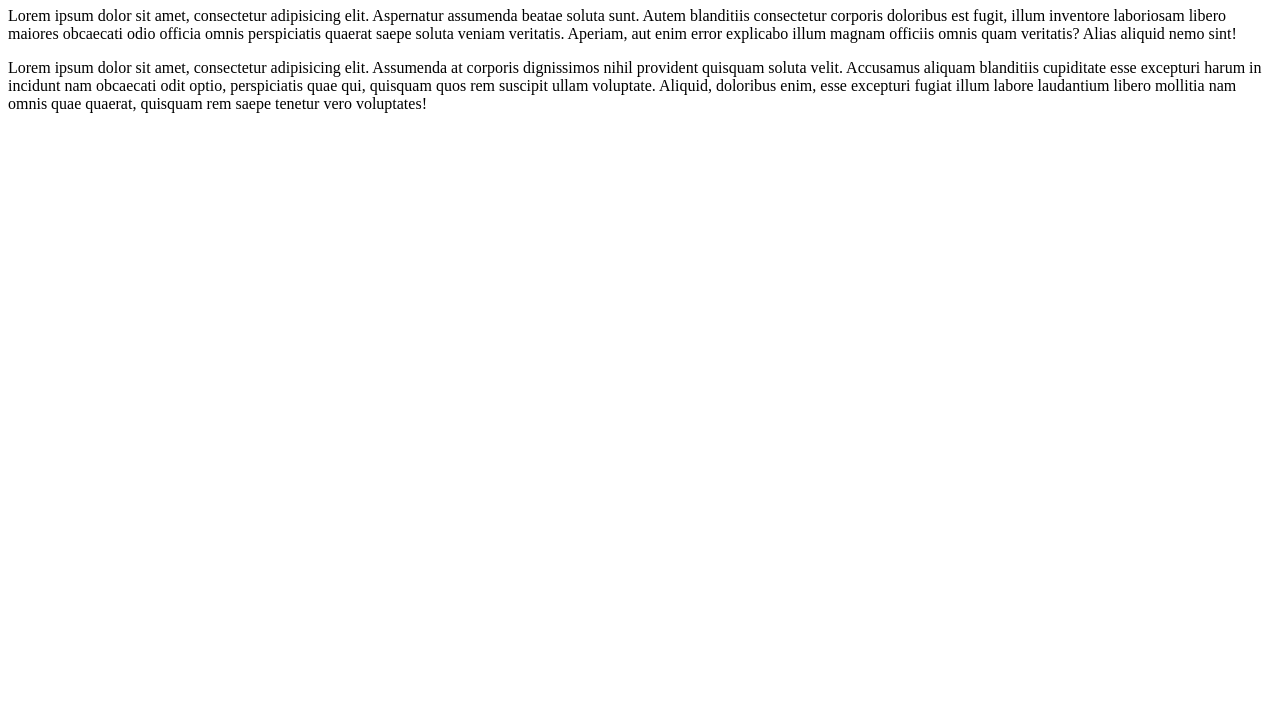
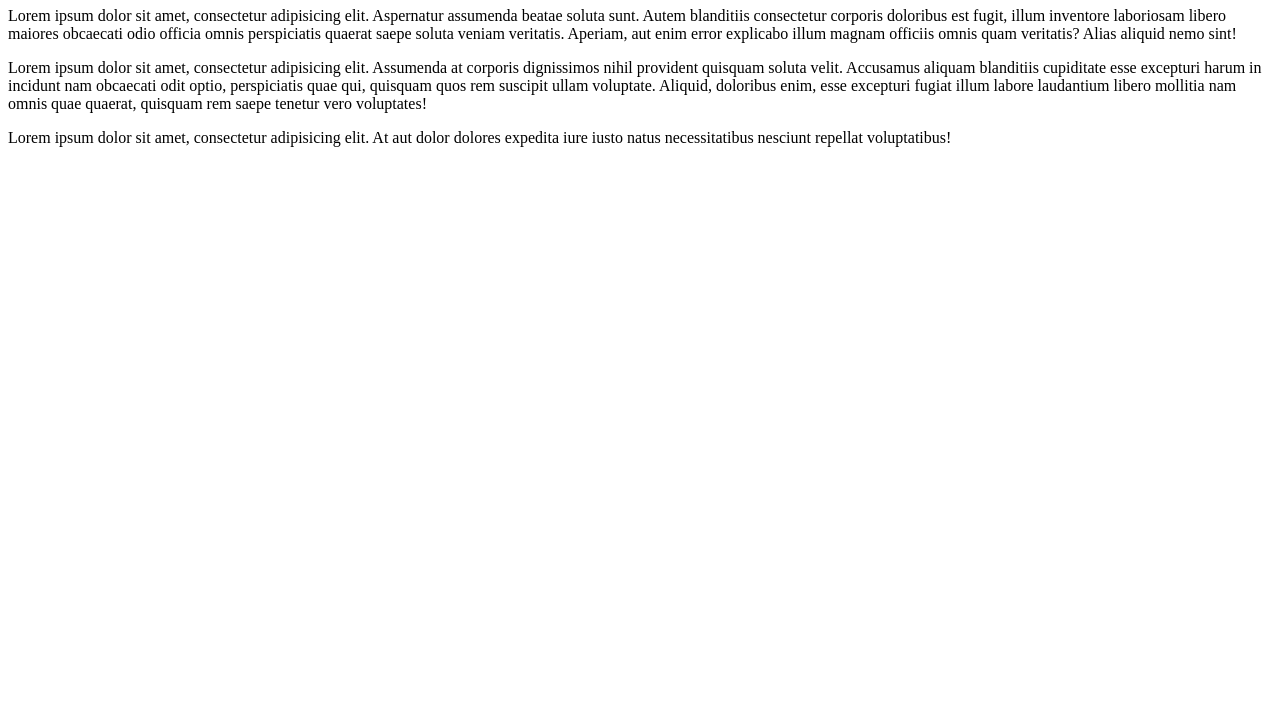
Before and after one commit to KISHORE285/GitProject, a plain HTML site: page index.html in a window 1280 px wide. Shown: the part 73-800 px from the top of the page. Drawn offline with Linux system fonts and the light colour scheme.

Commit message:
Index File Commit

```diff
--- a/index.html
+++ b/index.html
@@ -8,5 +8,6 @@
   <h1>Hello Github</h1>
 <p>Lorem ipsum dolor sit amet, consectetur adipisicing elit. Aspernatur assumenda beatae soluta sunt. Autem blanditiis consectetur corporis doloribus est fugit, illum inventore laboriosam libero maiores obcaecati odio officia omnis perspiciatis quaerat saepe soluta veniam veritatis. Aperiam, aut enim error explicabo illum magnam officiis omnis quam veritatis? Alias aliquid nemo sint!</p>
 <p>Lorem ipsum dolor sit amet, consectetur adipisicing elit. Assumenda at corporis dignissimos nihil provident quisquam soluta velit. Accusamus aliquam blanditiis cupiditate esse excepturi harum in incidunt nam obcaecati odit optio, perspiciatis quae qui, quisquam quos rem suscipit ullam voluptate. Aliquid, doloribus enim, esse excepturi fugiat illum labore laudantium libero mollitia nam omnis quae quaerat, quisquam rem saepe tenetur vero voluptates!</p>
+<p>Lorem ipsum dolor sit amet, consectetur adipisicing elit. At aut dolor dolores expedita iure iusto natus necessitatibus nesciunt repellat voluptatibus!</p>
 </body>
 </html>
```
